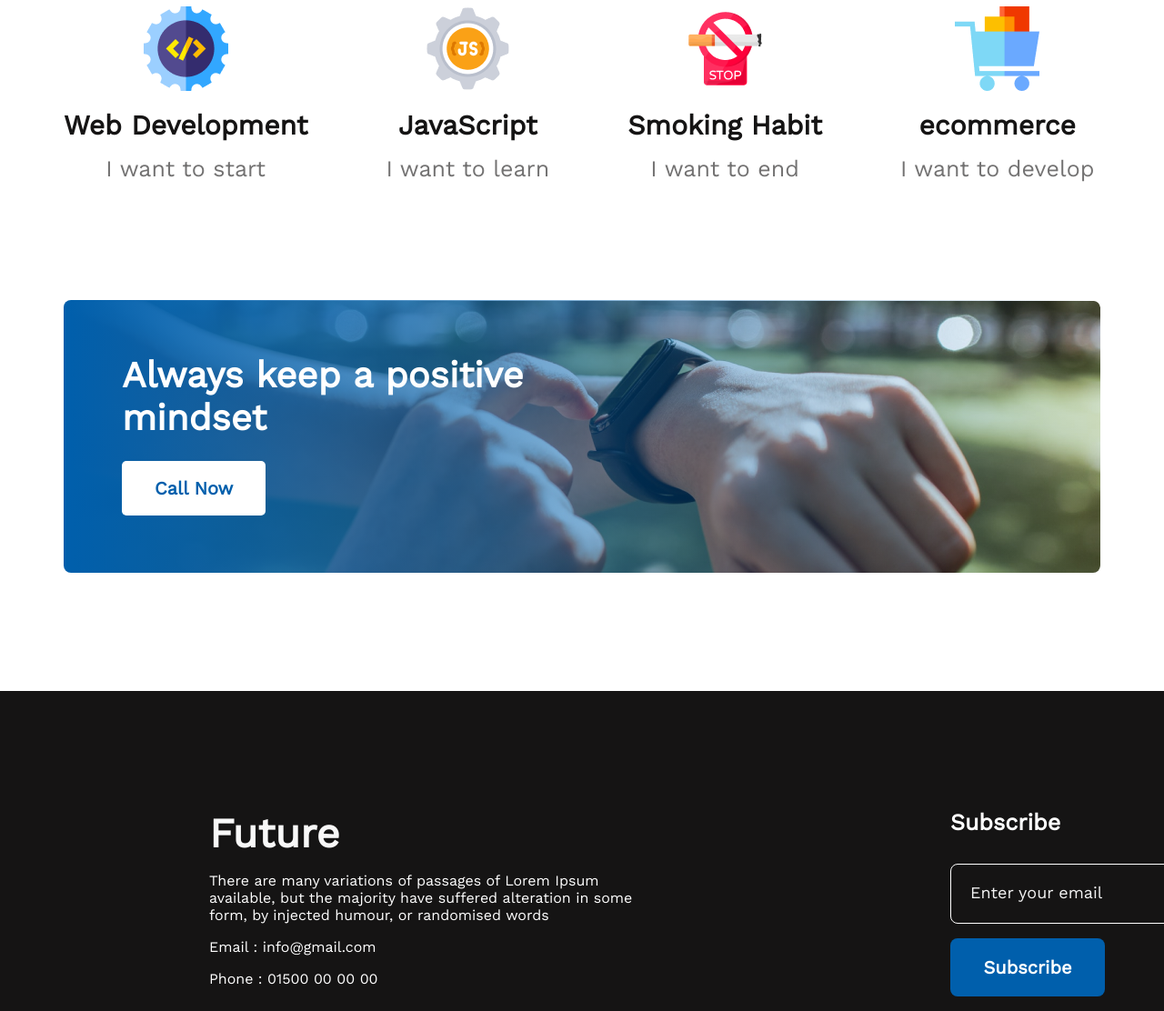
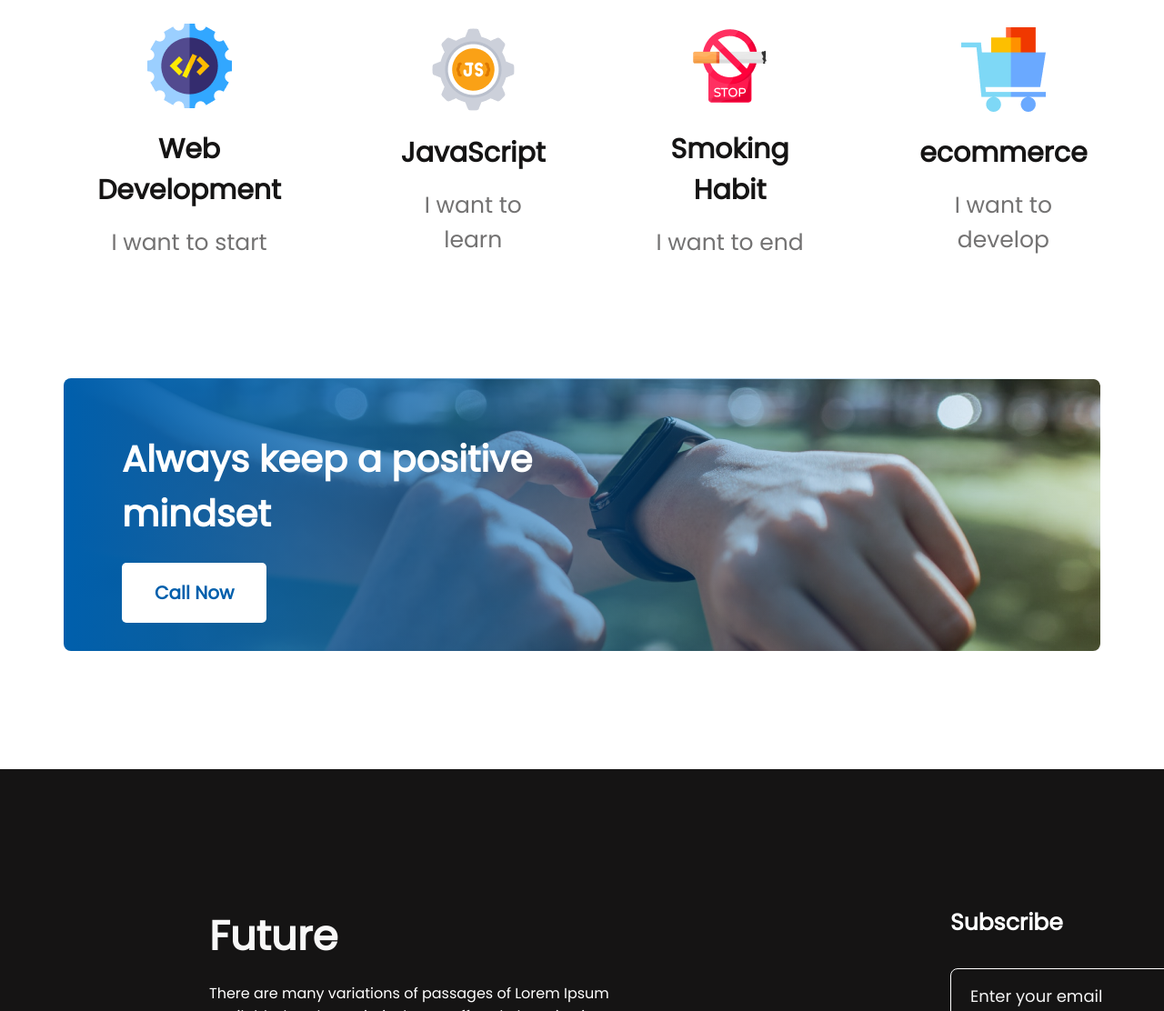
Before and after one commit to khalid-Ibne-Hussain/new-year-new-me, a plain HTML site: page index.html in a window 1280 px wide. Shown: the part 2570-3682 px from the top of the page at 91% size. Drawn offline with nearby package versions, Linux system fonts and the light colour scheme.

Commit message:
almost done2

```diff
--- a/index.html
+++ b/index.html
@@ -55,7 +55,7 @@
         <!-- ****************outside-the box section***************** -->
         <section class="outside-the-box">
             <div class="failure-txt">
-                <h3 class="outside-think">Outside the box thinking</h3>
+                <h3 class="outside-think">Outside the box thinking tips</h3>
                 <p>Thinking outside the box is more than just a business cliché. It means approaching problems in
                     innovative ways, conceptualizing problems differently, and understanding your position in relation
                     to any particular situation.</p>
@@ -112,7 +112,7 @@
     </main>
     <!-- ******************footer section****************** -->
     <footer>
-        <section class="footer">
+        <section class="footer ft-margin">
             <div class="footer-content">
                 <div class="future">
                     <h3 class="section-title">Future</h3>
--- a/styles/style.css
+++ b/styles/style.css
@@ -1,7 +1,8 @@
 * {
     margin: 0;
     padding: 0;
-    font-family: 'Work Sans', sans-serif;
+    /* font-family: 'Work Sans', sans-serif; */
+    font-family: 'Poppins', sans-serif;
 }
 
 .banner {
@@ -180,8 +181,13 @@ li {
 .footer {
     background: #151414;
     width: 1600px;
-    height: 550px;
-    margin: 0 auto;
+    height: 577px;
+    /* margin-top: 130px; */
+    margin: auto;
+}
+
+.ft-margin {
+    margin-top: 130px;
 }
 
 .footer-content {
@@ -189,15 +195,18 @@ li {
     display: flex;
     gap: 330px;
     margin: 0 auto;
-    margin-top: 130px;
-    padding: 130px 0;
+
+    padding-top: 150px;
+    /* padding-bottom: 130px; */
+    /* align-items: center; */
+    /* vertical-align: middle; */
 
 }
 
 .future {
     width: 485px;
     height: 317px;
-    /* margin: 130px 0 130px 230px; */
+
 }
 
 .future h3 {
```
